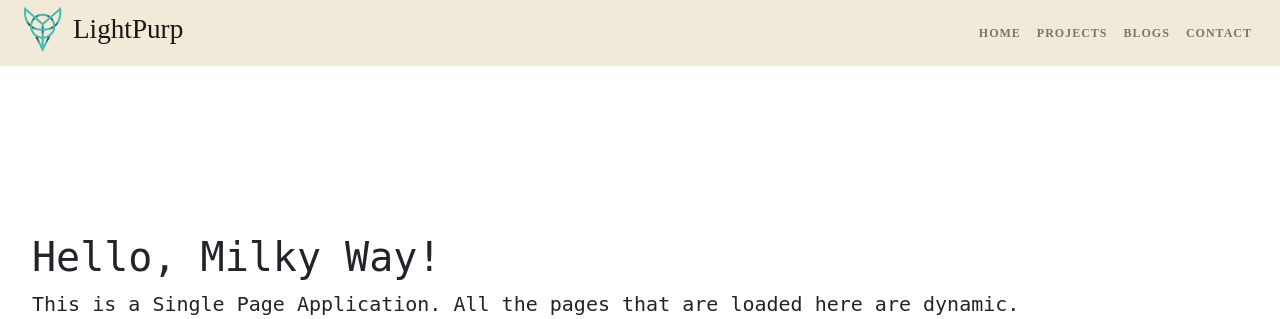
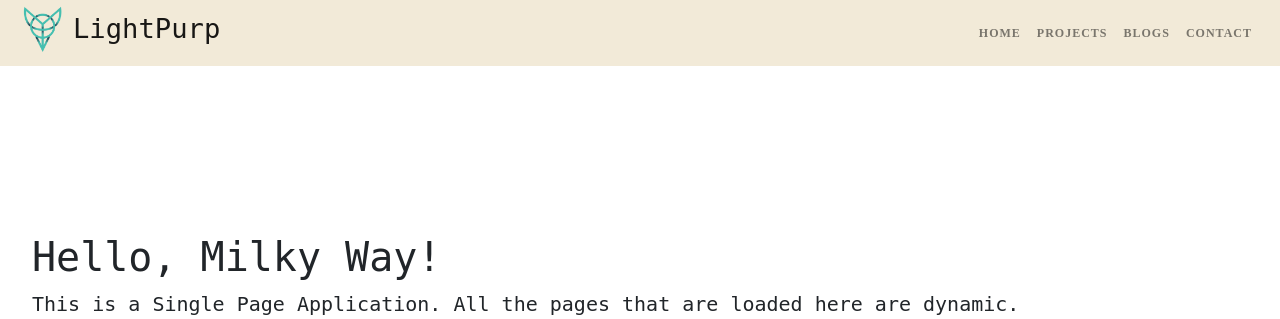
Before and after one commit to VaibhavModi/Flask_SPA, a Flask app: page / in a window 1280 px wide. Shown: the top 319 px of the page. Run offline with Flask 2, Linux system fonts and the light colour scheme; some libraries are stand-ins or nearby versions.

Commit message:
'Updates'

```diff
--- a/static/main.css
+++ b/static/main.css
@@ -34,7 +34,7 @@ html, body {
     text-align: center
 }
 .navbar-brand{
-    font-family: "Copperplate Gothic Light", Nunito, 'SansSerif';
+    font-family: "Copperplate Gothic Light", Balthazar, Nunito, monospace;
     font-size: 1.70rem;
     display: flex;
     align-items: center;
```
